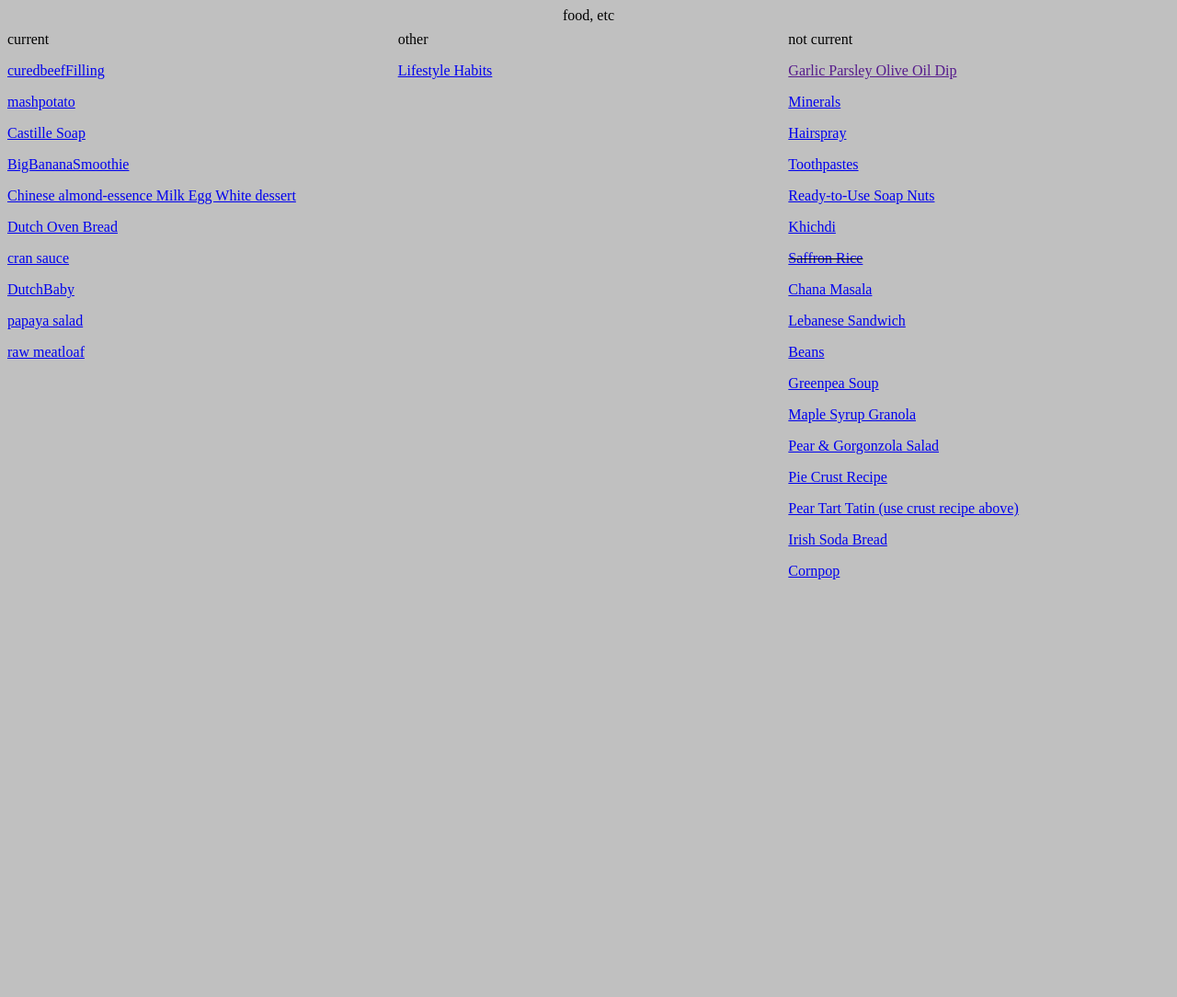
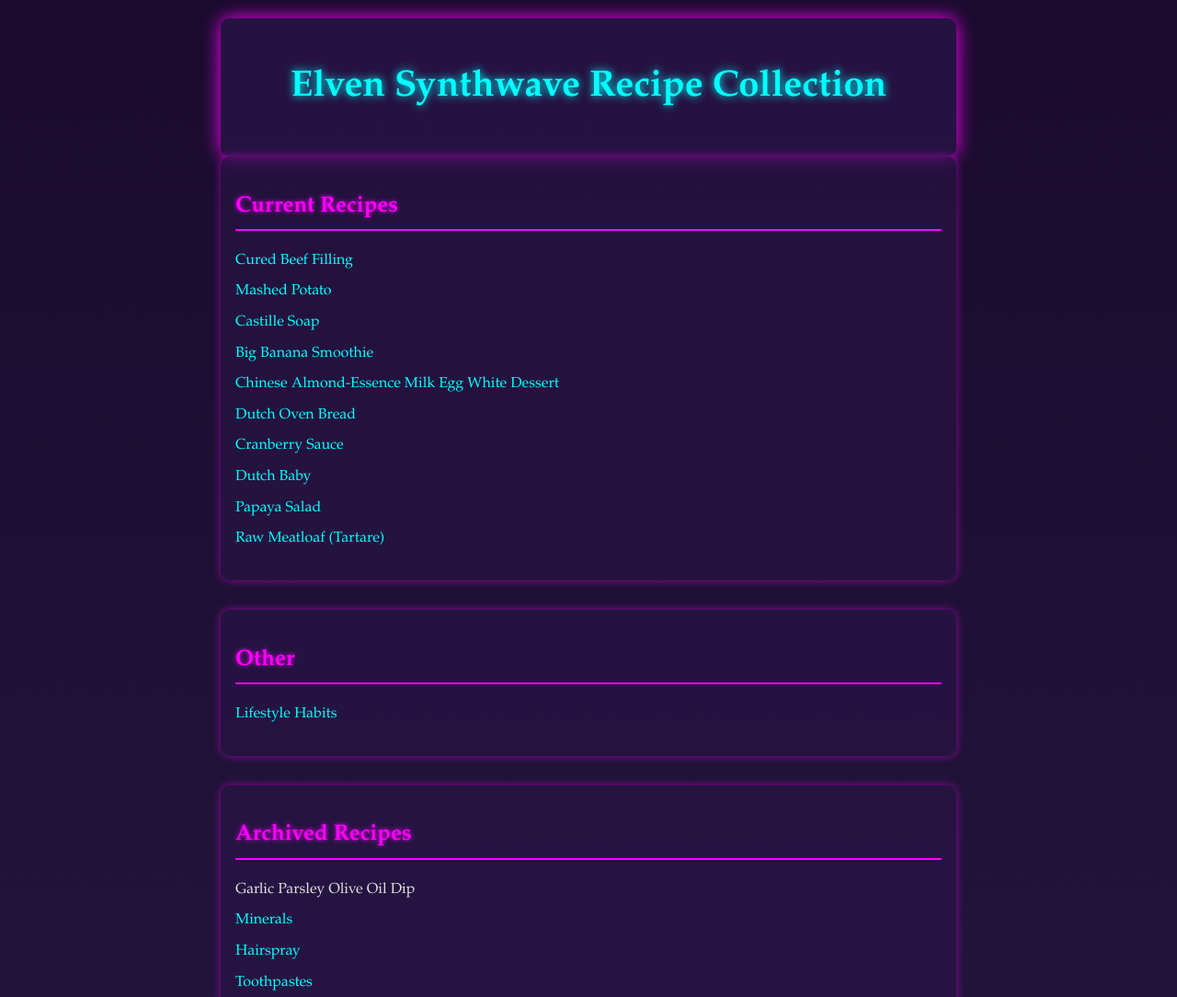
Before and after one commit to robjohncolson/robjohncolson.github.io, a plain HTML site: page recipes.html in a window 1280 px wide. Shown: the top 1084 px of the page at 92% size. Before the commit the page ends 800 px from the top, so only its background shows below. Drawn offline with Linux system fonts and the light colour scheme.

Commit message:
Snazzed the recipes

```diff
--- a/recipes.html
+++ b/recipes.html
@@ -2,54 +2,121 @@
 <html lang="en">
 <head>
     <meta charset="UTF-8">
-    <meta http-equiv="X-UA-Compatible" content="IE=edge">
-    <meta name="viewport" content="width=<device-width>, initial-scale=1.0">
-    <title>Recipes and Lifestyle</title>
-    <link rel="stylesheet" href="style.css">
+    <meta name="viewport" content="width=device-width, initial-scale=1.0">
+    <title>Elven Synthwave Recipe Collection</title>
+    <style>
+        body {
+            font-family: 'Palatino Linotype', 'Book Antiqua', Palatino, serif;
+            line-height: 1.6;
+            color: #e0e0e0;
+            max-width: 800px;
+            margin: 0 auto;
+            padding: 20px;
+            background-color: #1a0b2e;
+            background-image: linear-gradient(to bottom, #1a0b2e, #251941);
+        }
+        header {
+            background-color: rgba(41, 21, 71, 0.8);
+            padding: 1rem;
+            text-align: center;
+            border-radius: 10px;
+            box-shadow: 0 0 20px #ff00ff;
+        }
+        h1 {
+            color: #00ffff;
+            text-shadow: 0 0 10px #00ffff;
+            font-size: 2.5em;
+        }
+        h2 {
+            color: #ff00ff;
+            border-bottom: 2px solid #ff00ff;
+            padding-bottom: 5px;
+            text-shadow: 0 0 5px #ff00ff;
+        }
+        .recipe-section {
+            margin-bottom: 2rem;
+            background-color: rgba(41, 21, 71, 0.6);
+            padding: 1rem;
+            border-radius: 10px;
+            box-shadow: 0 0 10px rgba(255, 0, 255, 0.5);
+        }
+        ul {
+            list-style-type: none;
+            padding-left: 0;
+        }
+        li {
+            margin-bottom: 0.5rem;
+        }
+        a {
+            color: #00ffff;
+            text-decoration: none;
+            transition: all 0.3s ease;
+        }
+        a:hover {
+            color: #ff00ff;
+            text-shadow: 0 0 5px #ff00ff;
+        }
+        @keyframes glow {
+            0% { box-shadow: 0 0 5px #00ffff; }
+            50% { box-shadow: 0 0 20px #00ffff, 0 0 30px #ff00ff; }
+            100% { box-shadow: 0 0 5px #00ffff; }
+        }
+        .recipe-section:hover {
+            animation: glow 1.5s infinite alternate;
+        }
+    </style>
 </head>
 <body>
-    <div class="header">food, etc</div>
-    <div class="container">
+    <header>
+        <h1>Elven Synthwave Recipe Collection</h1>
+    </header>
 
-        <div class="item">
-            <div class="subheader">current</div>
-	    <p><a href="beef/index.html">curedbeefFilling</a></p>
-            <p><a href="mashpotato/index.html">mashpotato</a></p>
-            <p><a href="castille-soap/index.html">Castille Soap</a></p>
-            <p><a href="smoothie/index.html">BigBananaSmoothie</a></p>
-            <p><a href="eggwhite/index.html">Chinese almond-essence Milk Egg White dessert</a></p>
-            <p><a href="dutch-oven-bread/index.html">Dutch Oven Bread</a></p>
-            <p><a href="cransauce/index.html">cran sauce</a></p>
-            <p><a href="dutchbaby/index.html">DutchBaby</a></p>
-            <p><a href="papaya/index.html">papaya salad</a></p>
-            <p><a href="tartare/index.html">raw meatloaf</a></p>
-        </div>
+    <main>
+        <section class="recipe-section">
+            <h2>Current Recipes</h2>
+            <ul>
+                <li><a href="beef/index.html">Cured Beef Filling</a></li>
+                <li><a href="mashpotato/index.html">Mashed Potato</a></li>
+                <li><a href="castille-soap/index.html">Castille Soap</a></li>
+                <li><a href="smoothie/index.html">Big Banana Smoothie</a></li>
+                <li><a href="eggwhite/index.html">Chinese Almond-Essence Milk Egg White Dessert</a></li>
+                <li><a href="dutch-oven-bread/index.html">Dutch Oven Bread</a></li>
+                <li><a href="cransauce/index.html">Cranberry Sauce</a></li>
+                <li><a href="dutchbaby/index.html">Dutch Baby</a></li>
+                <li><a href="papaya/index.html">Papaya Salad</a></li>
+                <li><a href="tartare/index.html">Raw Meatloaf (Tartare)</a></li>
+            </ul>
+        </section>
 
+        <section class="recipe-section">
+            <h2>Other</h2>
+            <ul>
+                <li><a href="lifestyle-habits/index.html">Lifestyle Habits</a></li>
+            </ul>
+        </section>
 
-
-        <div class="item">
-            <div class="subheader">other</div>
-            <p><a href="lifestyle-habits/index.html">Lifestyle Habits</a></p>
-        </div>
-<div class="item">
-            <div class="subheader">not current</div>
-            <p><a href="">Garlic Parsley Olive Oil Dip</a></p>
-            <p><a href="minerals/index.html">Minerals</a></p>
-            <p><a href="hairspray/index.html">Hairspray</a></p>
-            <p><a href="toothpaste/index.html">Toothpastes</a></p>
-            <p><a href="soap-nuts/index.html">Ready-to-Use Soap Nuts</a></p>
-            <p><a href="khichdi/index.html">Khichdi</a></p>
-            <s><p><a href="saffron-rice/index.html">Saffron Rice</a></p></s>
-            <p><a href="chana-masala/index.html">Chana Masala</a></p>
-            <p><a href="lebanese-sandwich/index.html"> Lebanese Sandwich</a></p>
-            <p><a href="beans/index.html"> Beans</a></p>
-            <p><a href="greenpea-soup/index.html">Greenpea Soup</a></p>
-            <p><a href="granola/index.html">Maple Syrup Granola</a></p>
-            <p><a href="https://afoodloverskitchen.com/pear-gorgonzola-salad/" target="_blank">Pear & Gorgonzola Salad</a></p>
-            <p><a href="https://www.simplyrecipes.com/recipes/sour_cream_pie_crust/" target="_blank">Pie Crust Recipe</a></p>
-            <p><a href="https://www.simplyrecipes.com/recipes/pear_tarte_tatin/" target="_blank">Pear Tart Tatin (use crust recipe above)</a></p>
-            <p><a href="irish-soda-bread/index.html">Irish Soda Bread</a></p>
-            <p><a href="cornpop/index.html">Cornpop</a></p>
-        </div>
+        <section class="recipe-section">
+            <h2>Archived Recipes</h2>
+            <ul>
+                <li>Garlic Parsley Olive Oil Dip</li>
+                <li><a href="minerals/index.html">Minerals</a></li>
+                <li><a href="hairspray/index.html">Hairspray</a></li>
+                <li><a href="toothpaste/index.html">Toothpastes</a></li>
+                <li><a href="soap-nuts/index.html">Ready-to-Use Soap Nuts</a></li>
+                <li><a href="khichdi/index.html">Khichdi</a></li>
+                <li><a href="saffron-rice/index.html">Saffron Rice</a></li>
+                <li><a href="chana-masala/index.html">Chana Masala</a></li>
+                <li><a href="lebanese-sandwich/index.html">Lebanese Sandwich</a></li>
+                <li><a href="beans/index.html">Beans</a></li>
+                <li><a href="greenpea-soup/index.html">Green Pea Soup</a></li>
+                <li><a href="granola/index.html">Maple Syrup Granola</a></li>
+                <li><a href="https://afoodloverskitchen.com/pear-gorgonzola-salad/" target="_blank">Pear & Gorgonzola Salad</a></li>
+                <li><a href="https://www.simplyrecipes.com/recipes/sour_cream_pie_crust/" target="_blank">Pie Crust Recipe</a></li>
+                <li><a href="https://www.simplyrecipes.com/recipes/pear_tarte_tatin/" target="_blank">Pear Tart Tatin (use crust recipe above)</a></li>
+                <li><a href="irish-soda-bread/index.html">Irish Soda Bread</a></li>
+                <li><a href="cornpop/index.html">Cornpop</a></li>
+            </ul>
+        </section>
+    </main>
 </body>
-</html>
+</html>w
```
